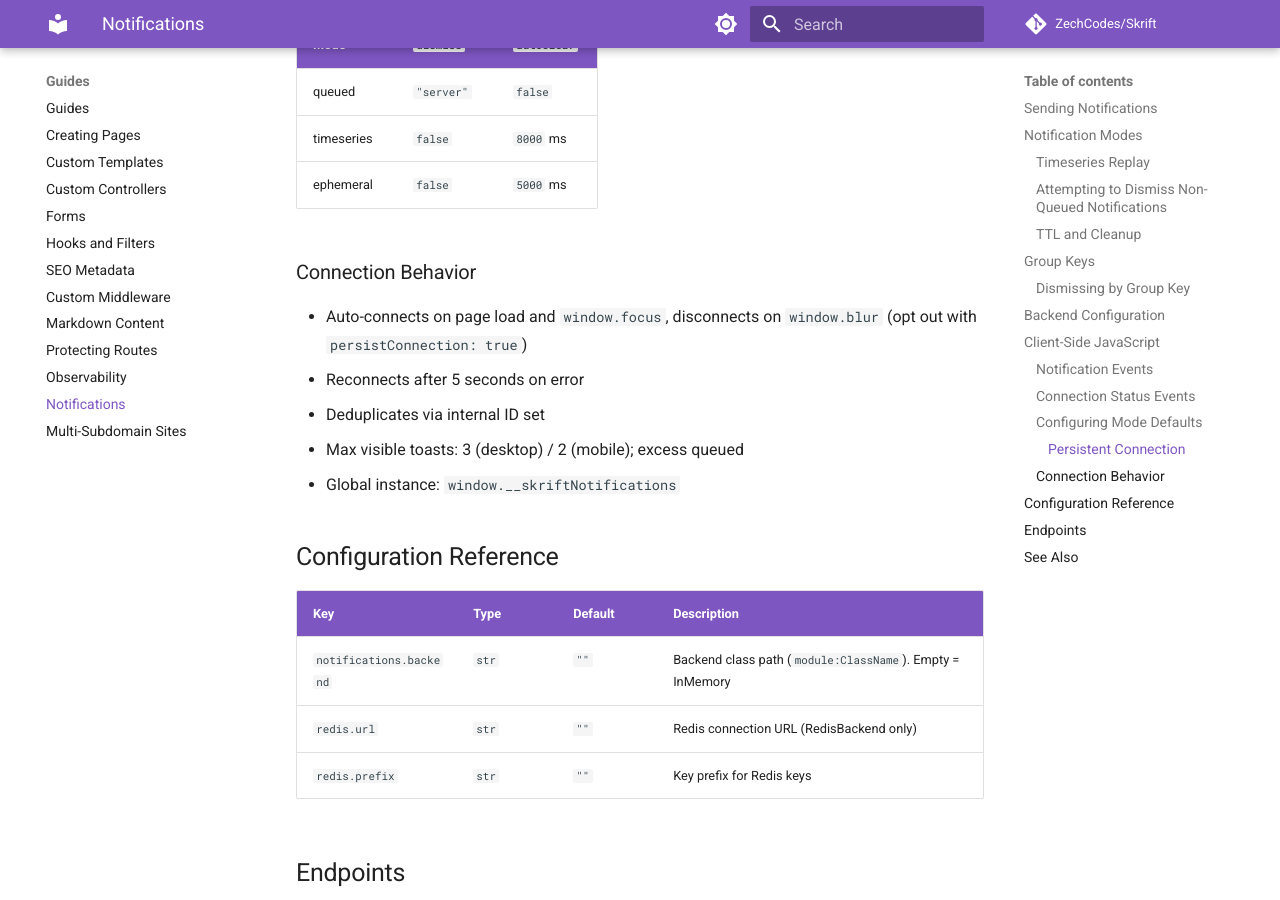
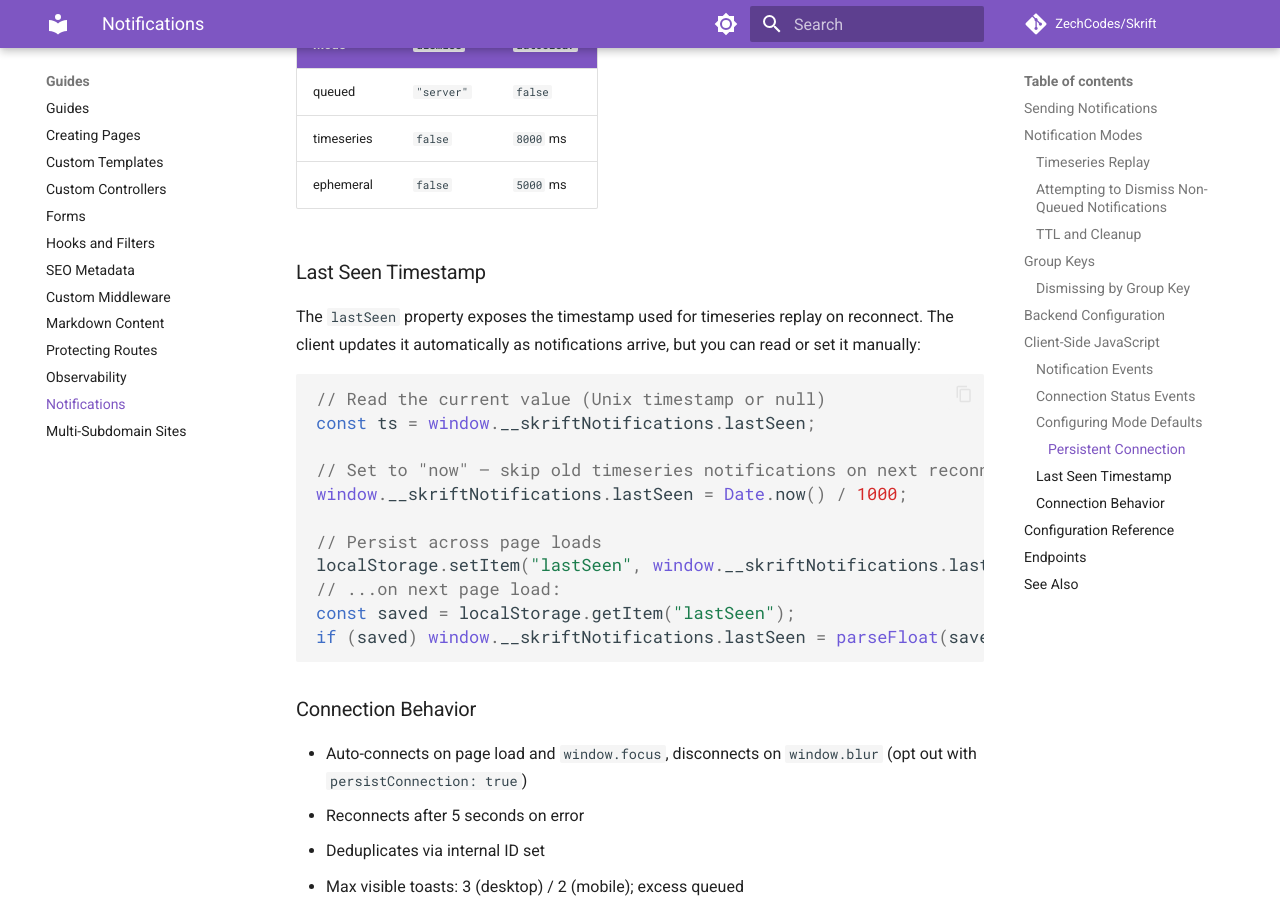
Before and after one commit to ZechCodes/Skrift, an MkDocs documentation site: the page built from docs/guides/notifications.md, in a window 1280 px wide and 900 px high, scrolled down 4731 px. Built offline with MkDocs 1.6.1 and Material for MkDocs 9.7.7, drawn with Linux system fonts in a browser that asks for light colours; comment, search, counter and statistics services are not loaded.

Commit message:
Add public lastSeen getter/setter to notification SSE client
Co-Authored-By: Claude Opus 4.6 <noreply@anthropic.com>

````diff
--- a/docs/guides/notifications.md
+++ b/docs/guides/notifications.md
@@ -199,6 +199,24 @@ Default mode configurations:
 | timeseries | `false` | `8000` ms |
 | ephemeral | `false` | `5000` ms |
 
+### Last Seen Timestamp
+
+The `lastSeen` property exposes the timestamp used for timeseries replay on reconnect. The client updates it automatically as notifications arrive, but you can read or set it manually:
+
+```javascript
+// Read the current value (Unix timestamp or null)
+const ts = window.__skriftNotifications.lastSeen;
+
+// Set to "now" — skip old timeseries notifications on next reconnect
+window.__skriftNotifications.lastSeen = Date.now() / 1000;
+
+// Persist across page loads
+localStorage.setItem("lastSeen", window.__skriftNotifications.lastSeen);
+// ...on next page load:
+const saved = localStorage.getItem("lastSeen");
+if (saved) window.__skriftNotifications.lastSeen = parseFloat(saved);
+```
+
 ### Connection Behavior
 
 - Auto-connects on page load and `window.focus`, disconnects on `window.blur` (opt out with `persistConnection: true`)
````
Also changed, not shown: .claude/skills/skrift-notifications/SKILL.md (+1 -1 lines), skrift/static/js/notifications.js (+8 -0 lines).
